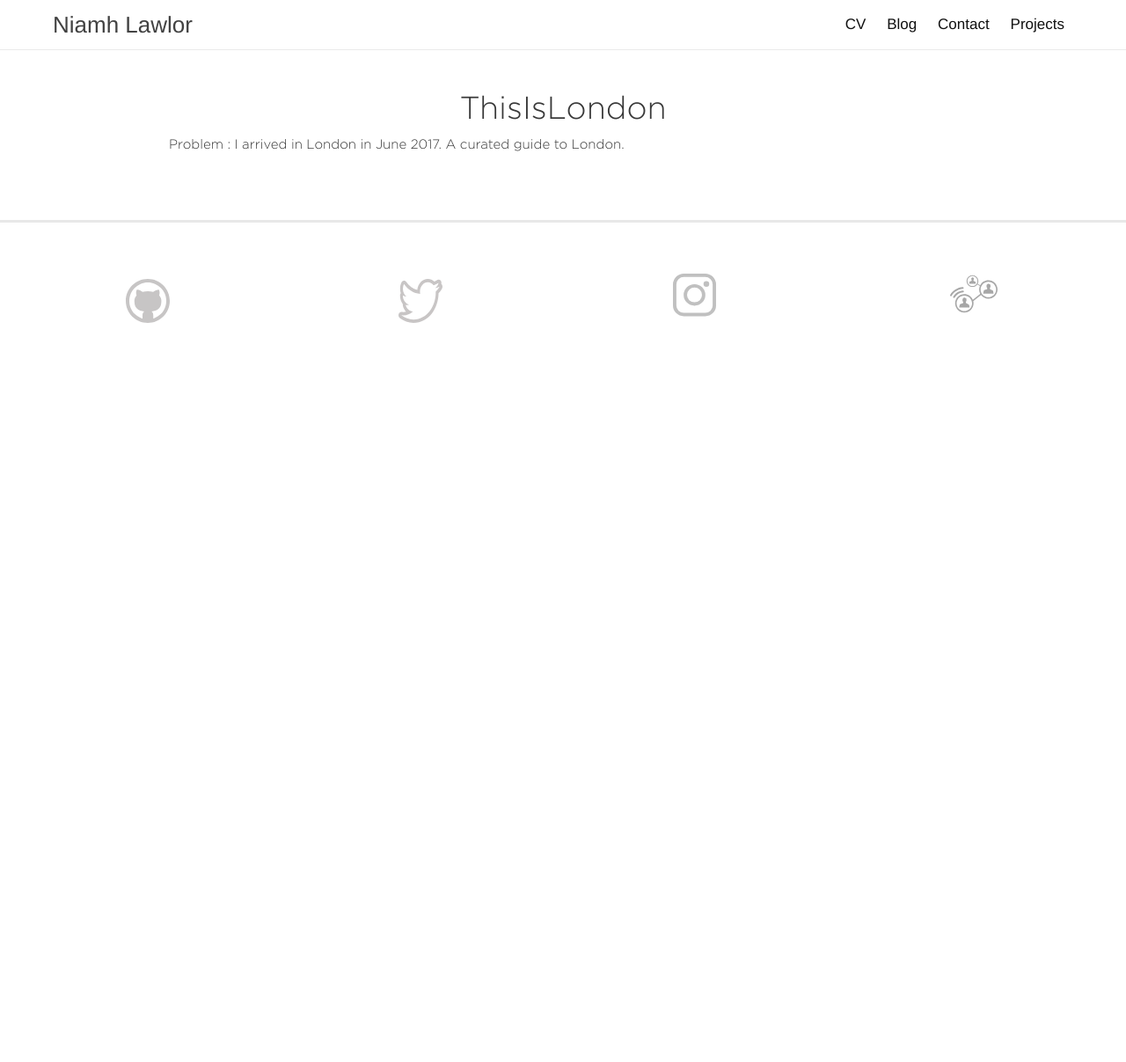
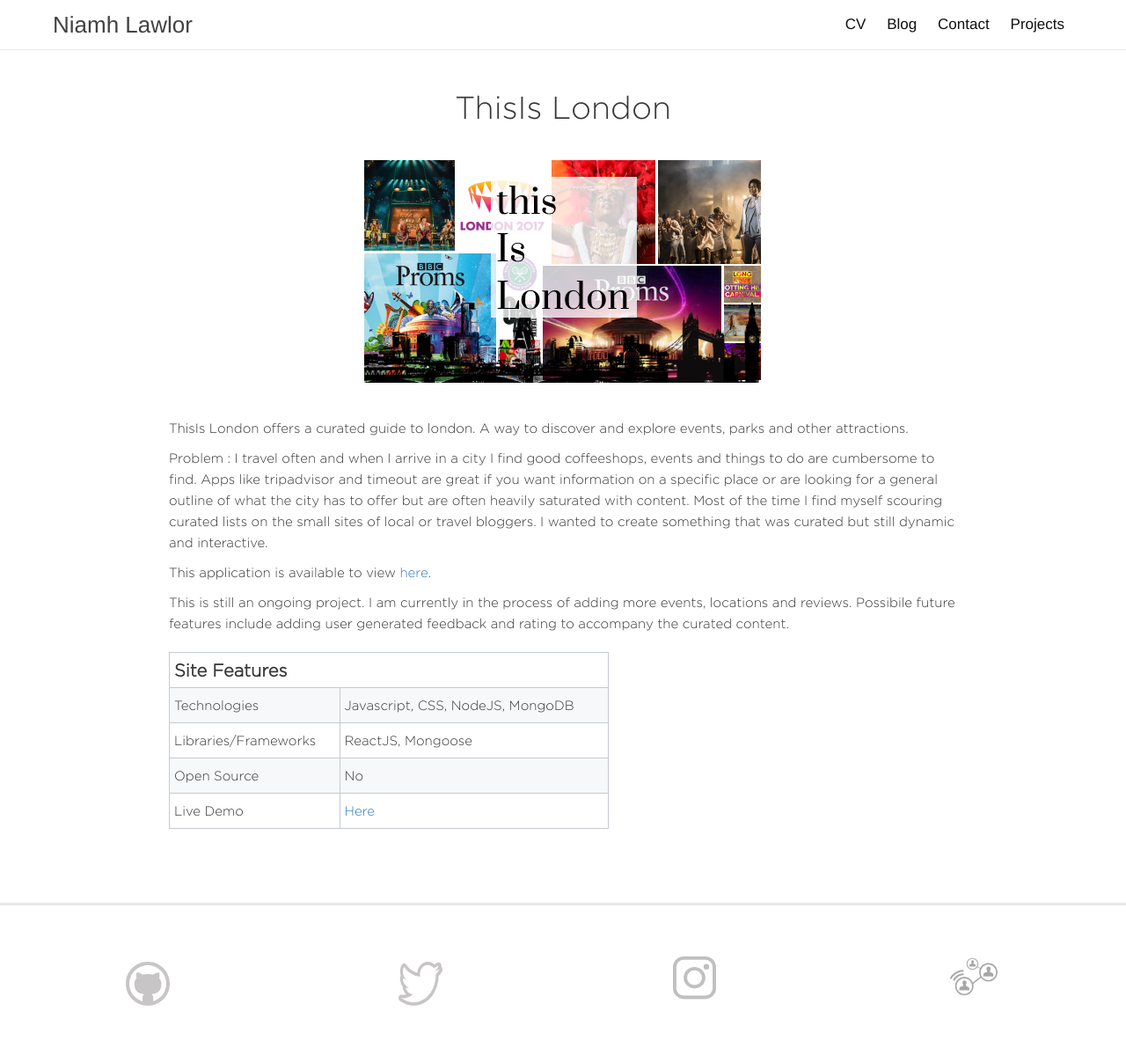
Before and after one commit to nileahtobhair/nileahtobhair.github.io, a Jekyll site: the page built from _projects/thisislondon.md, in a window 1280 px wide. Shown: the whole page at 88% size. Built offline with Jekyll 4.4.1, drawn with Linux system fonts in a browser that asks for light colours; before the commit the page ends 900 px from its top, so only the background shows below that.

Commit message:
add thisislondon project page

```diff
--- a/_projects/thisislondon.md
+++ b/_projects/thisislondon.md
@@ -1,12 +1,42 @@
 ---
 layout: page
-title: thisislondon
-permalink: /projects/thisislondon
-thumbnail : london.png
-visible : false
+title: ThisIs London
+permalink: /projects/thisis
+thumbnail : thisislondon.png
+visible : true
 ---
 
-# ThisIsLondon
+# ThisIs London
 
-Problem : I arrived in London in June 2017.
-A curated guide to London.
+<img class='project-main' src='{{site.baseurl}}/assets/thisislondon.png'/>
+
+ThisIs London offers a curated guide to london. A way to discover and explore events, parks and other attractions.
+
+Problem : I travel often and when I arrive in a city I find good coffeeshops, events and things to do are cumbersome to find. Apps like tripadvisor and timeout are great if you want information on a specific place or are looking for a general outline of what the city has to offer but are often heavily saturated with content. Most of the time I find myself scouring curated lists on the small sites of local or travel bloggers. I wanted to create something that was curated but still dynamic and interactive.
+
+This application is available to view <a class='demolink' target="_blank" href='https://thisislondon.org'>here</a>.
+
+This is still an ongoing project. I am currently in the process of adding more events, locations and reviews. Possibile future features include adding user generated feedback and rating to accompany the curated content.
+
+<table class='overview-grid'>
+	<tr>
+		<th>Site Features</th>
+		<th></th>
+	</tr>
+	<tr>
+		<td>Technologies</td>
+		<td>Javascript, CSS, NodeJS, MongoDB </td>
+	</tr>
+	<tr>
+		<td>Libraries/Frameworks</td>
+		<td>ReactJS, Mongoose </td>
+	</tr>
+	<tr>
+		<td>Open Source</td>
+		<td>No</td>
+	</tr>
+	<tr>
+		<td>Live Demo</td>
+		<td><a href="https://thisislondon.org" target="_blank">Here</a></td>
+	</tr>
+</table>
```
Also changed, not shown: assets/thisislondon.png (added).
